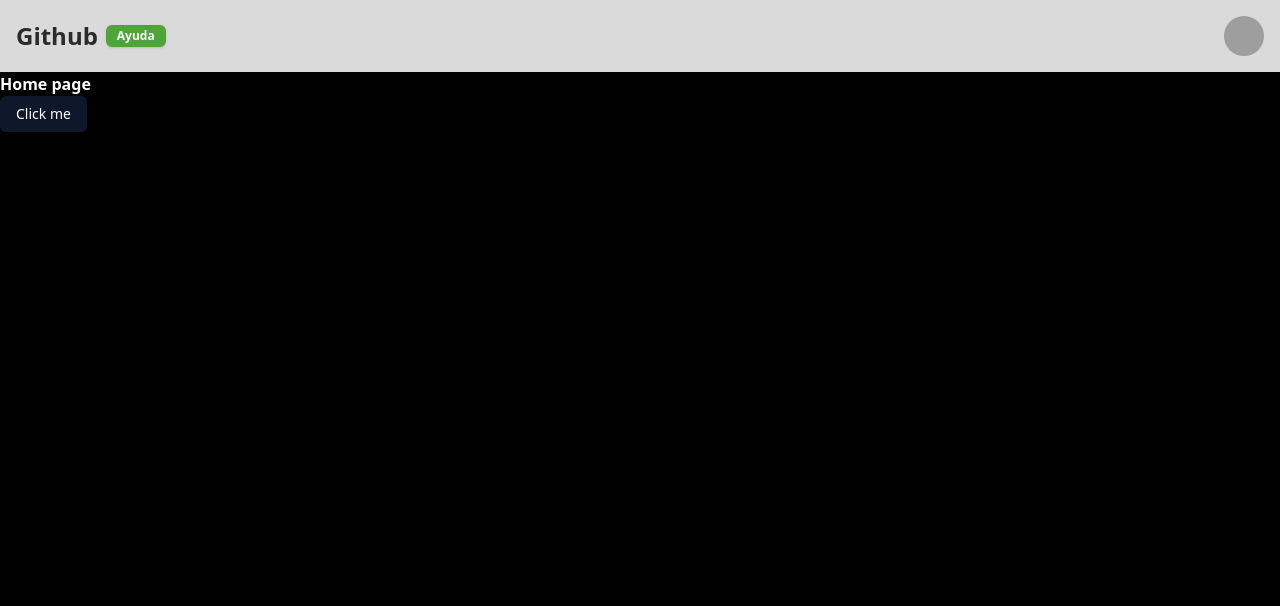
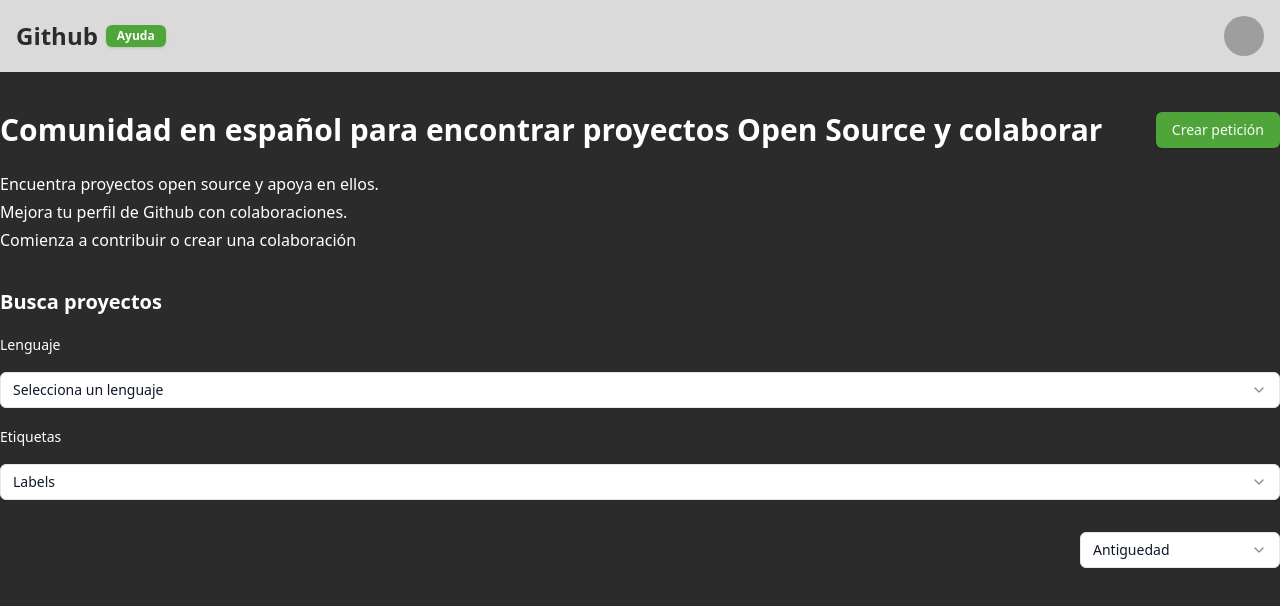
Before and after one commit to mijelDeve/-P1-open-source-search-frontend, a React (Vite) app: page / in a window 1280 px wide. Shown: the top 606 px of the page. Built offline with nearby package versions, Linux system fonts and the light colour scheme; grey boxes are pictures that could not be loaded.

Commit message:
feat: agregando pantalla principal

```diff
--- a/package.json
+++ b/package.json
@@ -12,6 +12,8 @@
   "dependencies": {
     "@radix-ui/react-avatar": "^1.1.2",
     "@radix-ui/react-dropdown-menu": "^2.1.4",
+    "@radix-ui/react-label": "^2.1.1",
+    "@radix-ui/react-select": "^2.1.4",
     "@radix-ui/react-slot": "^1.1.1",
     "class-variance-authority": "^0.7.1",
     "clsx": "^2.1.1",
--- /dev/null
+++ b/src/components/ui/label.tsx
@@ -0,0 +1,24 @@
+import * as React from "react"
+import * as LabelPrimitive from "@radix-ui/react-label"
+import { cva, type VariantProps } from "class-variance-authority"
+
+import { cn } from "../../lib/utils"
+
+const labelVariants = cva(
+  "text-sm font-medium leading-none peer-disabled:cursor-not-allowed peer-disabled:opacity-70"
+)
+
+const Label = React.forwardRef<
+  React.ElementRef<typeof LabelPrimitive.Root>,
+  React.ComponentPropsWithoutRef<typeof LabelPrimitive.Root> &
+    VariantProps<typeof labelVariants>
+>(({ className, ...props }, ref) => (
+  <LabelPrimitive.Root
+    ref={ref}
+    className={cn(labelVariants(), className)}
+    {...props}
+  />
+))
+Label.displayName = LabelPrimitive.Root.displayName
+
+export { Label }
--- /dev/null
+++ b/src/components/ui/select.tsx
@@ -0,0 +1,157 @@
+import * as React from "react"
+import * as SelectPrimitive from "@radix-ui/react-select"
+import { Check, ChevronDown, ChevronUp } from "lucide-react"
+
+import { cn } from "../../lib/utils"
+
+const Select = SelectPrimitive.Root
+
+const SelectGroup = SelectPrimitive.Group
+
+const SelectValue = SelectPrimitive.Value
+
+const SelectTrigger = React.forwardRef<
+  React.ElementRef<typeof SelectPrimitive.Trigger>,
+  React.ComponentPropsWithoutRef<typeof SelectPrimitive.Trigger>
+>(({ className, children, ...props }, ref) => (
+  <SelectPrimitive.Trigger
+    ref={ref}
+    className={cn(
+      "flex h-9 w-full items-center justify-between whitespace-nowrap rounded-md border border-input bg-transparent px-3 py-2 text-sm shadow-sm ring-offset-background placeholder:text-muted-foreground focus:outline-none focus:ring-1 focus:ring-ring disabled:cursor-not-allowed disabled:opacity-50 [&>span]:line-clamp-1",
+      className
+    )}
+    {...props}
+  >
+    {children}
+    <SelectPrimitive.Icon asChild>
+      <ChevronDown className="h-4 w-4 opacity-50" />
+    </SelectPrimitive.Icon>
+  </SelectPrimitive.Trigger>
+))
+SelectTrigger.displayName = SelectPrimitive.Trigger.displayName
+
+const SelectScrollUpButton = React.forwardRef<
+  React.ElementRef<typeof SelectPrimitive.ScrollUpButton>,
+  React.ComponentPropsWithoutRef<typeof SelectPrimitive.ScrollUpButton>
+>(({ className, ...props }, ref) => (
+  <SelectPrimitive.ScrollUpButton
+    ref={ref}
+    className={cn(
+      "flex cursor-default items-center justify-center py-1",
+      className
+    )}
+    {...props}
+  >
+    <ChevronUp className="h-4 w-4" />
+  </SelectPrimitive.ScrollUpButton>
+))
+SelectScrollUpButton.displayName = SelectPrimitive.ScrollUpButton.displayName
+
+const SelectScrollDownButton = React.forwardRef<
+  React.ElementRef<typeof SelectPrimitive.ScrollDownButton>,
+  React.ComponentPropsWithoutRef<typeof SelectPrimitive.ScrollDownButton>
+>(({ className, ...props }, ref) => (
+  <SelectPrimitive.ScrollDownButton
+    ref={ref}
+    className={cn(
+      "flex cursor-default items-center justify-center py-1",
+      className
+    )}
+    {...props}
+  >
+    <ChevronDown className="h-4 w-4" />
+  </SelectPrimitive.ScrollDownButton>
+))
+SelectScrollDownButton.displayName =
+  SelectPrimitive.ScrollDownButton.displayName
+
+const SelectContent = React.forwardRef<
+  React.ElementRef<typeof SelectPrimitive.Content>,
+  React.ComponentPropsWithoutRef<typeof SelectPrimitive.Content>
+>(({ className, children, position = "popper", ...props }, ref) => (
+  <SelectPrimitive.Portal>
+    <SelectPrimitive.Content
+      ref={ref}
+      className={cn(
+        "relative z-50 max-h-96 min-w-[8rem] overflow-hidden rounded-md border bg-popover text-popover-foreground shadow-md data-[state=open]:animate-in data-[state=closed]:animate-out data-[state=closed]:fade-out-0 data-[state=open]:fade-in-0 data-[state=closed]:zoom-out-95 data-[state=open]:zoom-in-95 data-[side=bottom]:slide-in-from-top-2 data-[side=left]:slide-in-from-right-2 data-[side=right]:slide-in-from-left-2 data-[side=top]:slide-in-from-bottom-2",
+        position === "popper" &&
+          "data-[side=bottom]:translate-y-1 data-[side=left]:-translate-x-1 data-[side=right]:translate-x-1 data-[side=top]:-translate-y-1",
+        className
+      )}
+      position={position}
+      {...props}
+    >
+      <SelectScrollUpButton />
+      <SelectPrimitive.Viewport
+        className={cn(
+          "p-1",
+          position === "popper" &&
+            "h-[var(--radix-select-trigger-height)] w-full min-w-[var(--radix-select-trigger-width)]"
+        )}
+      >
+        {children}
+      </SelectPrimitive.Viewport>
+      <SelectScrollDownButton />
+    </SelectPrimitive.Content>
+  </SelectPrimitive.Portal>
+))
+SelectContent.displayName = SelectPrimitive.Content.displayName
+
+const SelectLabel = React.forwardRef<
+  React.ElementRef<typeof SelectPrimitive.Label>,
+  React.ComponentPropsWithoutRef<typeof SelectPrimitive.Label>
+>(({ className, ...props }, ref) => (
+  <SelectPrimitive.Label
+    ref={ref}
+    className={cn("px-2 py-1.5 text-sm font-semibold", className)}
+    {...props}
+  />
+))
+SelectLabel.displayName = SelectPrimitive.Label.displayName
+
+const SelectItem = React.forwardRef<
+  React.ElementRef<typeof SelectPrimitive.Item>,
+  React.ComponentPropsWithoutRef<typeof SelectPrimitive.Item>
+>(({ className, children, ...props }, ref) => (
+  <SelectPrimitive.Item
+    ref={ref}
+    className={cn(
+      "relative flex w-full cursor-default select-none items-center rounded-sm py-1.5 pl-2 pr-8 text-sm outline-none focus:bg-accent focus:text-accent-foreground data-[disabled]:pointer-events-none data-[disabled]:opacity-50",
+      className
+    )}
+    {...props}
+  >
+    <span className="absolute right-2 flex h-3.5 w-3.5 items-center justify-center">
+      <SelectPrimitive.ItemIndicator>
+        <Check className="h-4 w-4" />
+      </SelectPrimitive.ItemIndicator>
+    </span>
+    <SelectPrimitive.ItemText>{children}</SelectPrimitive.ItemText>
+  </SelectPrimitive.Item>
+))
+SelectItem.displayName = SelectPrimitive.Item.displayName
+
+const SelectSeparator = React.forwardRef<
+  React.ElementRef<typeof SelectPrimitive.Separator>,
+  React.ComponentPropsWithoutRef<typeof SelectPrimitive.Separator>
+>(({ className, ...props }, ref) => (
+  <SelectPrimitive.Separator
+    ref={ref}
+    className={cn("-mx-1 my-1 h-px bg-muted", className)}
+    {...props}
+  />
+))
+SelectSeparator.displayName = SelectPrimitive.Separator.displayName
+
+export {
+  Select,
+  SelectGroup,
+  SelectValue,
+  SelectTrigger,
+  SelectContent,
+  SelectLabel,
+  SelectItem,
+  SelectSeparator,
+  SelectScrollUpButton,
+  SelectScrollDownButton,
+}
--- a/src/layout/MainLayout.tsx
+++ b/src/layout/MainLayout.tsx
@@ -7,7 +7,7 @@
 
 const MainLayout: React.FC<MainLayoutProps> = ({ children }) => {
     return (
-        <div className="bg-black w-full h-screen">
+        <div className="bg-oshblack w-full h-screen">
             <Navbar />
             { children}
         </div>
--- a/src/pages/HomePage.tsx
+++ b/src/pages/HomePage.tsx
@@ -1,10 +1,69 @@
-import { Button } from "../components/ui/button"
+import { Button } from "../components/ui/button";
+import { Label } from "../components/ui/label";
+import { Select, SelectContent, SelectGroup, SelectItem, SelectLabel, SelectTrigger, SelectValue } from "../components/ui/select";
 
 export default function HomePage() {
   return (
-    <div className="">
-      <h1 className="text-white font-bold">Home page</h1>
-      <Button>Click me</Button>
+    <div className="container mx-auto p-6 lg:p-0">
+      <div className="flex justify-between items-center pt-10 pb-4">
+        <div className="flex flex-col lg:flex-row justify-between items-start lg:items-center w-full">
+          <h1 className="text-3xl font-bold text-white">Comunidad en español para encontrar proyectos Open Source y colaborar</h1>
+          <Button className="bg-oshgreen my-6 lg:my-0">Crear petición</Button>
+        </div>
+      </div>
+
+      <div className="flex flex-col py-2 text-white">
+        <p className="mb-1">Encuentra proyectos open source y apoya en ellos.</p>
+        <p className="mb-1">Mejora tu perfil de Github con colaboraciones.</p>
+        <p className="mb-1">Comienza a contribuir o crear una colaboración</p>
+      </div>
+
+      <div className="mt-6">
+        <h2 className="text-white font-bold text-xl">Busca proyectos</h2>
+        <div className="my-4">
+          <Label className="text-white">Lenguaje</Label>
+          <Select>
+            <SelectTrigger className="w-full bg-white mt-4">
+              <SelectValue placeholder="Selecciona un lenguaje" />
+            </SelectTrigger>
+            <SelectContent>
+              <SelectGroup>
+                <SelectLabel>Javascript</SelectLabel>
+                <SelectItem value="apple">React</SelectItem>
+              </SelectGroup>
+            </SelectContent>
+          </Select>
+        </div>
+
+        <div className="my-4">
+          <Label className="text-white">Etiquetas</Label>
+          <Select>
+            <SelectTrigger className="w-full bg-white mt-4">
+              <SelectValue placeholder="Labels" />
+            </SelectTrigger>
+            <SelectContent>
+              <SelectGroup>
+                <SelectLabel>Javascript</SelectLabel>
+                <SelectItem value="apple">React</SelectItem>
+              </SelectGroup>
+            </SelectContent>
+          </Select>
+        </div>
+        <div className="w-full flex justify-end">
+          <Select>
+            <SelectTrigger className="w-[200px] bg-white mt-4">
+              <SelectValue placeholder="Antiguedad" />
+            </SelectTrigger>
+            <SelectContent>
+              <SelectGroup>
+                <SelectLabel>Antiguos</SelectLabel>
+                <SelectItem value="apple">Recientes</SelectItem>
+              </SelectGroup>
+            </SelectContent>
+          </Select>
+        </div>
+      </div>
     </div>
+
   )
 }
```
Also changed, not shown: 1 other file (tests, documents, lock files or other folders).
